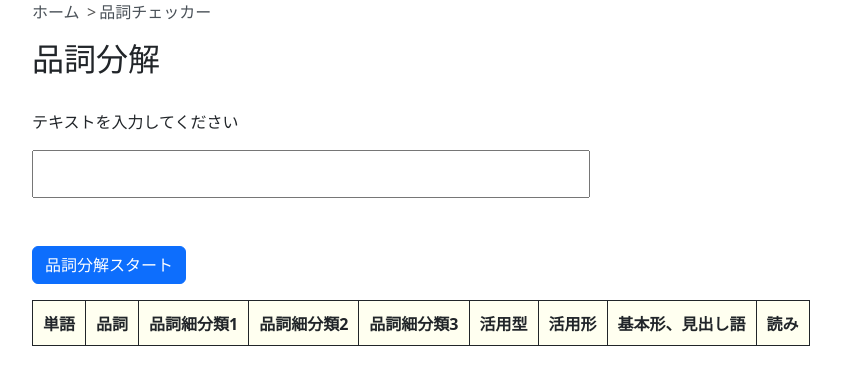
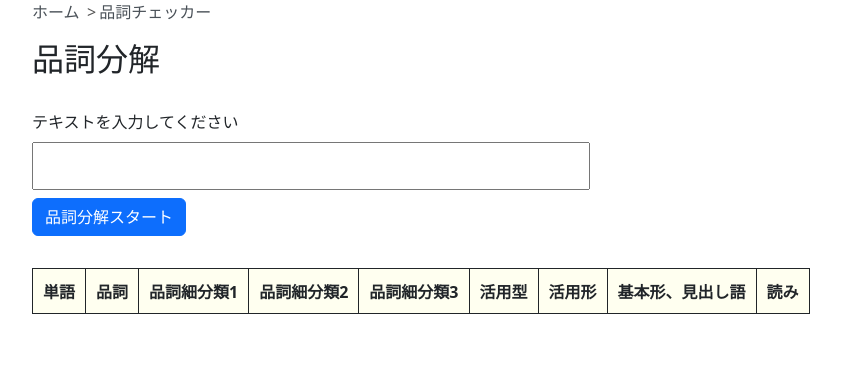
Before and after one commit to AtsushiArai/WebApps, a Django app: page /hinshi-checker in a window 1280 px wide. Shown: the part 56-441 px from the top of the page, without its empty margins (50-891 px from the left). Run offline with Django 3.2, Linux system fonts and the light colour scheme; lists and menus that the app fills with data are empty; some libraries are stand-ins or nearby versions.

Commit message:
style change.

```diff
--- a/hinshi_checker/static/hinshi/css/style.css
+++ b/hinshi_checker/static/hinshi/css/style.css
@@ -74,7 +74,6 @@ th {
 
 .input-field {
     margin-top: 2rem;
-    margin-bottom: 1rem;
 }
 
 .inform {
@@ -98,9 +97,9 @@ th {
 .input-text-box {
     width: 50%;
     height: 3rem;
-    margin: 1rem 0;
+    margin: 0.5rem 0;
 }
 
-.btn-setting {
-    margin-top: 1rem;
+.result {
+    margin-top: 2rem;
 }
--- a/hinshi_checker/templates/hinshi/hinshi.html
+++ b/hinshi_checker/templates/hinshi/hinshi.html
@@ -35,11 +35,11 @@
         <input class="input-text-box" type="text" name="text" value="{{ text }}">
     </div>
     <div>
-        <button type="submit" id="btn-submit" class="btn btn-primary btn-setting">品詞分解スタート</button>
+        <button type="submit" id="btn-submit" class="btn btn-primary">品詞分解スタート</button>
     </div>
 </form>
 
-<div>
+<div class="result">
     <table class="table-style">
         <tr>
             <th class="table-cell">単語</th>
```
